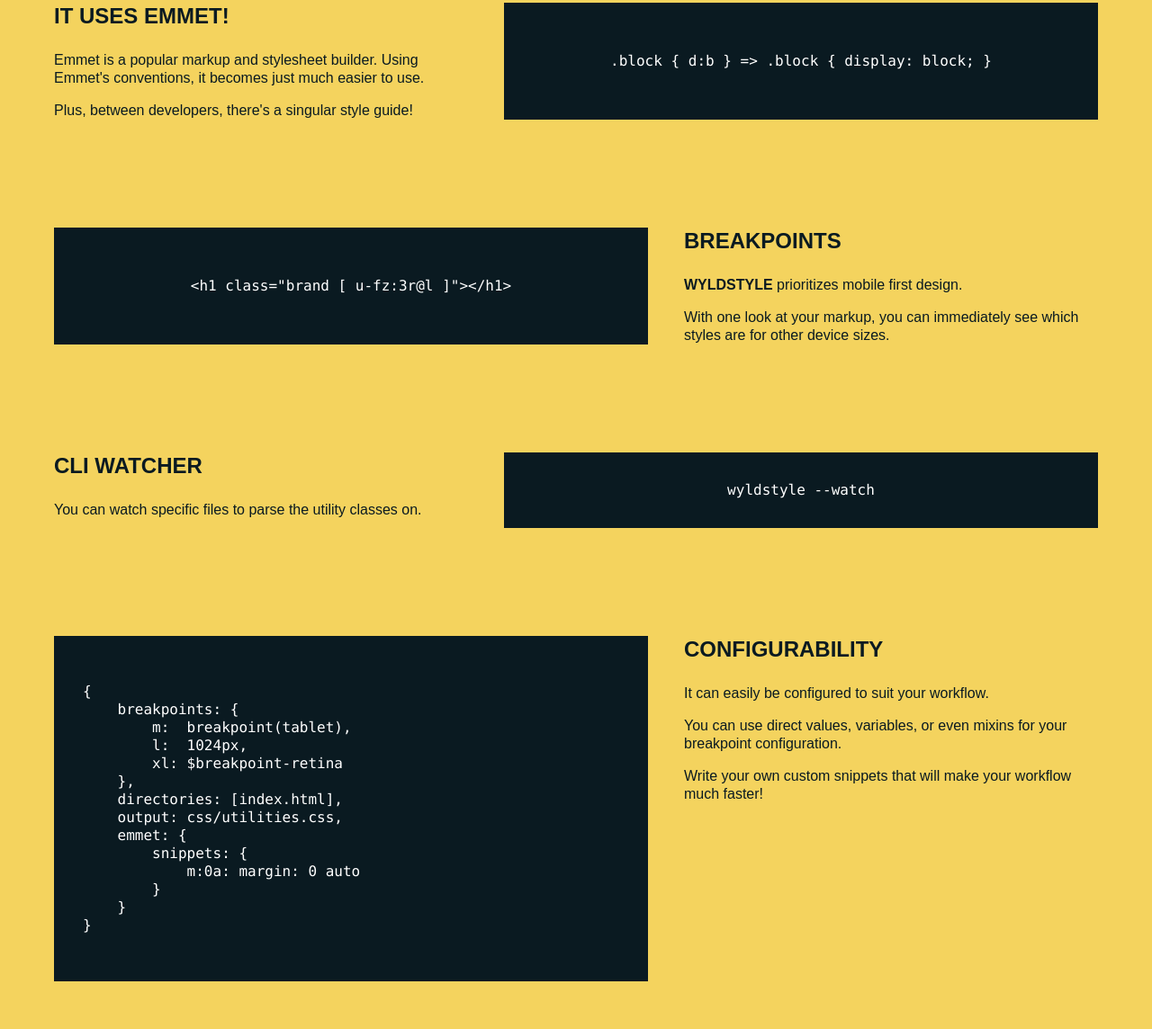
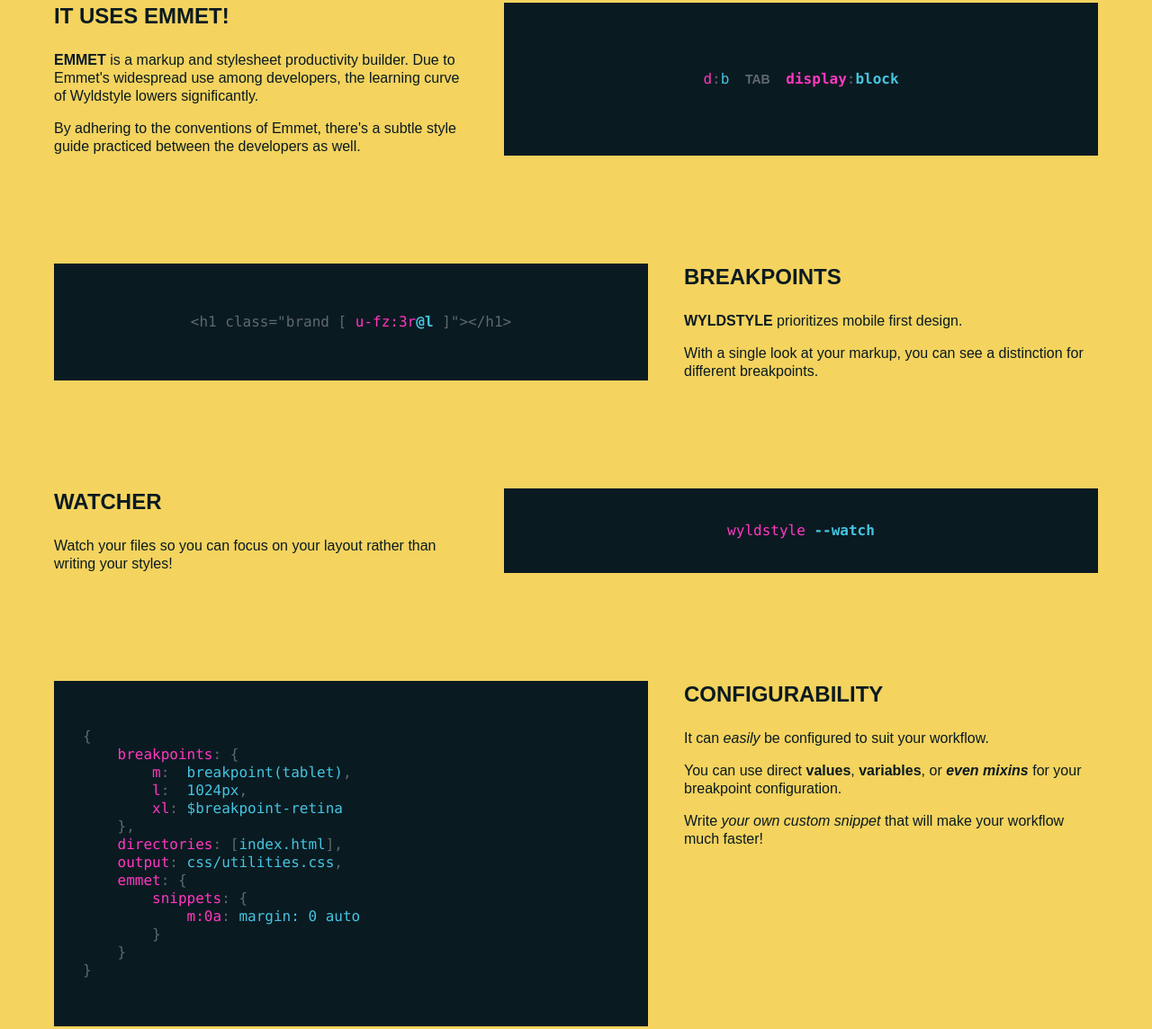
Before and after one commit to humans/wyldstyle.github.io, a website: page index.html in a window 1280 px wide. Shown: the part 1109-2253 px from the top of the page at 90% size. Drawn offline with Linux system fonts and the light colour scheme.

Commit message:
Fix the colors for the preview and update the blurbs for clarity.

```diff
--- a/css/boilerplate.css
+++ b/css/boilerplate.css
@@ -41,6 +41,7 @@
 
 .a-bdb\:light { border-bottom: 2px solid #ffffff; }
 
+.a-ff\:body { font-family: 'proxima-nova', sans-serif; }
 .a-ff\:code { font-family: "ubuntu-mono", 'Monaco', 'Lucida Console', monospace; }
 
 .a-bdb\:\$ocean-light { border-bottom: 1px solid #5f696e; }
--- a/css/utilities.css
+++ b/css/utilities.css
@@ -10,7 +10,7 @@
 .u-fw\:900 { font-weight: 900; }
 .u-fx\:r { flex-direction: row; }
 .u-fxd\:c { flex-direction: column; }
-.u-fz\:0\.8125r { font-size: 0.8125rem; }
+.u-fz\:0\.875r { font-size: 0.875rem; }
 .u-fz\:1\.125r { font-size: 1.125rem; }
 .u-fz\:1\.5r { font-size: 1.5rem; }
 .u-fz\:1r { font-size: 1rem; }
@@ -25,8 +25,10 @@
 .u-mb\:1r { margin-bottom: 1rem; }
 .u-mb\:3r { margin-bottom: 3rem; }
 .u-ml\:0\.25r { margin-left: 0.25rem; }
+.u-ml\:0\.5r { margin-left: 0.5rem; }
 .u-ml\:1\.5r { margin-left: 1.5rem; }
 .u-mr\:0\.25r { margin-right: 0.25rem; }
+.u-mr\:0\.5r { margin-right: 0.5rem; }
 .u-mt\:0\.5r { margin-top: 0.5rem; }
 .u-mt\:1\.5r { margin-top: 1.5rem; }
 .u-mt\:1r { margin-top: 1rem; }
@@ -70,7 +72,6 @@
 	.u-fb\:50p\@l { flex-basis: 50%; }
 .u-fxd\:r\@l { flex-direction: row; }
 .u-fxd\:rr\@l { flex-direction: row-reverse; }
-.u-fz\:3r\@l { font-size: 3rem; }
 .u-jc\:sb\@l { justify-content: space-between; }
 .u-ml\:2\.5r\@l { margin-left: 2.5rem; }
 .u-mt\:0\@l { margin-top: 0; }
--- a/index.html
+++ b/index.html
@@ -147,15 +147,17 @@
                     ]">
                     <h3 class="feature__name [ u-fz:1.5r u-mb:1.5r u-tt:u u-fw:900 ]">It uses Emmet!</h3>
 
-                    <p>Emmet is a popular markup and stylesheet builder. Using Emmet's conventions, it becomes just much easier to use.</p>
-                    <p class="[ u-mt:1r ]">Plus, between developers, there's a singular style guide!</p>
+                    <p><strong class="brand [ u-fw:900 u-tt:u ]">Emmet</strong> is a markup and stylesheet productivity builder. Due to Emmet's widespread use among developers, the learning curve of Wyldstyle lowers significantly.</p>
+                    <p class="[ u-mt:1r ]">By adhering to the conventions of Emmet, there's a subtle style guide practiced between the developers as well.</p>
                 </div>
 
                 <div class="feature__preview [
-                        u-mt:1.5r u-w:100p u-d:fx u-ai:c u-jc:c a-bgc:$ocean u-p:2r a-c:$white a-ff:code
+                        u-mt:1.5r u-w:100p u-d:fx u-ai:c u-jc:c a-bgc:$ocean u-p:2r a-c:$ocean-light
                         u-ml:2.5r@l u-mw:41.25r u-mt:0@l
                     ]">
-                    <code class="preview__code [ a-ff:code ]">.block { d:b } => .block { display: block; }</code>
+                    <code class="preview__code [ a-ff:code ]">
+                        <span class="attribute [ a-c:$pink ]">d</span>:<span class="value [ a-c:$cyan ]">b</span> <span class="action [ a-ff:body u-fw:700 u-ml:0.5r u-mr:0.5r u-fz:0.875r ]">TAB</span> <span class="attribute [ a-c:$pink u-fw:700 ]">display</span>:<span class="value [ a-c:$cyan u-fw:700 ]">block</span>
+                    </code>
                 </div>
             </section>
 
@@ -171,16 +173,16 @@
                     ]">
                     <h3 class="feature__name [ u-fz:1.5r u-mb:1.5r u-tt:u u-fw:900 ]">Breakpoints</h3>
 
-                    <p><span class="brand [ u-tt:u u-fw:900 ]">Wyldstyle</span> prioritizes mobile first design. </p>
-                    <p class="[ u-mt:1r ]">With one look at your markup, you can immediately see which styles are for other device sizes.</p>
+                    <p><strong class="brand [ u-tt:u u-fw:900 ]">Wyldstyle</strong> prioritizes mobile first design.</p>
+                    <p class="[ u-mt:1r ]">With a single look at your markup, you can see a distinction for different breakpoints.</p>
                 </div>
 
                 <div class="feature__preview [
-                        u-mt:1.5r u-w:100p u-d:fx u-ai:c u-jc:c a-bgc:$ocean u-p:2r a-c:$white a-ff:code
+                        u-mt:1.5r u-w:100p u-d:fx u-ai:c u-jc:c a-bgc:$ocean u-p:2r a-c:$ocean-light
                         u-mw:41.25r u-mt:0@l
                     ]">
                     <code class="preview__code [ a-ff:code ]">
-                        &lt;h1 class="brand [ u-fz:3r@l ]"&gt;&lt;/h1&gt;
+                        &lt;h1 class="brand [ <span class="utility [ a-c:$pink ]">u-fz:3r</span><span class="breakpoint [ a-c:$cyan u-fw:700 ]">@l</span> ]"&gt;&lt;/h1&gt;
                     </code>
                 </div>
             </section>
@@ -195,16 +197,18 @@
                         u-w:100p
                         u-mw:28.75r@l
                     ]">
-                    <h3 class="feature__name [ u-fz:1.5r u-mb:1.5r u-tt:u u-fw:900 ]">CLI Watcher</h3>
+                    <h3 class="feature__name [ u-fz:1.5r u-mb:1.5r u-tt:u u-fw:900 ]">Watcher</h3>
 
-                    <p>You can watch specific files to parse the utility classes on.</p>
+                    <p>Watch your files so you can focus on your layout rather than writing your styles!</p>
                 </div>
 
                 <div class="feature__preview [
-                        u-mt:1.5r u-w:100p u-d:fx u-ai:c u-jc:c a-bgc:$ocean u-p:2r a-c:$white a-ff:code
+                        u-mt:1.5r u-w:100p u-d:fx u-ai:c u-jc:c a-bgc:$ocean u-p:2r a-c:$ocean-light
                         u-ml:2.5r@l u-mw:41.25r u-mt:0@l
                     ]">
-                    <code class="preview__code [ a-ff:code ]">wyldstyle --watch</code>
+                    <code class="preview__code [ a-ff:code ]">
+                        <span class="command [ a-c:$pink ]">wyldstyle</span> <span class="flag--watch [ a-c:$cyan u-fw:700 ]">--watch</span>
+                    </code>
                 </div>
             </section>
 
@@ -220,27 +224,27 @@
                     ]">
                     <h3 class="feature__name [ u-fz:1.5r u-mb:1.5r u-tt:u u-fw:900 ]">Configurability</h3>
 
-                    <p>It can easily be configured to suit your workflow.</p>
-                    <p class="[ u-mt:1r ]">You can use direct values, variables, or even mixins for your breakpoint configuration. </p>
-                    <p class="[ u-mt:1r ]">Write your own custom snippets that will make your workflow much faster!</p>
+                    <p>It can <em>easily</em> be configured to suit your workflow.</p>
+                    <p class="[ u-mt:1r ]">You can use direct <strong>values</strong>, <strong>variables</strong>, or <strong><em>even mixins</em></strong> for your breakpoint configuration. </p>
+                    <p class="[ u-mt:1r ]">Write <em>your own custom snippet</em> that will make your workflow much faster!</p>
                 </div>
 
                 <div class="feature__preview [
-                        u-mt:1.5r u-w:100p a-bgc:$ocean u-p:2r a-c:$white a-ff:code
+                        u-mt:1.5r u-w:100p a-bgc:$ocean u-p:2r a-c:$ocean-light
                         u-mw:41.25r u-mt:0@l
                     ]">
                     <code class="preview__code [ u-ws:p a-ff:code ]">
 {
-    breakpoints: {
-        m:  breakpoint(tablet),
-        l:  1024px,
-        xl: $breakpoint-retina
+    <span class="[ a-c:$pink ]">breakpoints</span>: {
+        <span class="[ a-c:$pink ]">m</span>:  <span class="[ a-c:$cyan ]">breakpoint(tablet)</span>,
+        <span class="[ a-c:$pink ]">l</span>:  <span class="[ a-c:$cyan ]">1024px</span>,
+        <span class="[ a-c:$pink ]">xl</span>: <span class="[ a-c:$cyan ]">$breakpoint-retina</span>
     },
-    directories: [index.html],
-    output: css/utilities.css,
-    emmet: {
-        snippets: {
-            m:0a: margin: 0 auto
+    <span class="[ a-c:$pink ]">directories</span>: [<span class="[ a-c:$cyan ]">index.html</span>],
+    <span class="[ a-c:$pink ]">output</span>: <span class="[ a-c:$cyan ]">css/utilities.css</span>,
+    <span class="[ a-c:$pink ]">emmet</span>: {
+        <span class="[ a-c:$pink ]">snippets</span>: {
+            <span class="[ a-c:$pink ]">m:0a</span>: <span class="[ a-c:$cyan ]">margin: 0 auto</span>
         }
     }
 }
@@ -250,9 +254,11 @@
         </div>
     </section>
 
-    <footer class="footer [ a-bgc:$ocean a-c:$white u-pt:1.5r u-pb:1.5r u-fz:0.8125r u-ta:c ]">
+    <footer class="footer [ a-bgc:$ocean a-c:$white u-pt:1.5r u-pb:1.5r u-fz:0.875r u-ta:c ]">
         <div class="wrapper">
-            <span class="blurb [ u-mr:0.25r u-d:b ]">I can't really think of anything to put here.</span>
+            <blockquote class="blurb [ u-mr:0.25r u-d:b ]">
+                Check out this site's source to see it action!
+            </blockquote>
             <a class="twitter [ a-c:$cyan u-fw:700 u-td:n u-d:b u-mt:0.5r ]" href="https://twitter.com/jaggygauran">@jaggygauran</a>
             <!-- <svg fill="#ffffff" xmlns="http://www.w3.org/2000/svg" width="24" height="24" viewBox="0 0 24 24"><path d="M17 19H5c-.553 0-1-.447-1-1s.447-1 1-1h12c.553 0 1 .447 1 1s-.447 1-1 1zM17.5 5H5v9c0 1.1.9 2 2 2h8c1.1 0 2-.9 2-2v-2h.5c1.93 0 3.5-1.57 3.5-3.5S19.43 5 17.5 5zM15 14H7V7h8v7zm2.5-4H16V7h1.5c.827 0 1.5.673 1.5 1.5s-.673 1.5-1.5 1.5z"/></svg> -->
         </div>
--- a/js/app.js
+++ b/js/app.js
@@ -23,10 +23,10 @@
 
 markup = markup
     .replace(/&/g, "&amp;").replace(/</g, "&lt;").replace(/>/g, "&gt;")
-    .replace(/"(.+)\[(.+:)(.+)\]"/g, '"<span class="highlight [ a-c:$white ]">$1[</span><span class="highlight [ a-c:$pink ]">$2</span><span class="highlight [ a-c:$cyan ]">$3</span><span class="highlight [ a-c:$white ]">]</span>"');
+    .replace(/"(.+)\[(.+:)(.+)\]"/g, '"<span class="highlight [ a-c:$white ]">$1[</span><span class="highlight [ a-c:$pink u-fw:700 ]">$2</span><span class="highlight [ a-c:$cyan u-fw:700 ]">$3</span><span class="highlight [ a-c:$white ]">]</span>"');
 
 styles = styles
-    .replace(/.(.+){ (.+) }/g, '<span class="[ a-c:$pink ]">$1</span> { <span class="[ a-c:$cyan ]">$2</span> }');
+    .replace(/.(.+){ (.+) }/g, '<span class="[ a-c:$pink u-fw:700 ]">$1</span> { <span class="[ a-c:$cyan u-fw:700 ]">$2</span> }');
 
 vim__markup.innerHTML = markup;
 vim__styles.innerHTML = styles;
```
